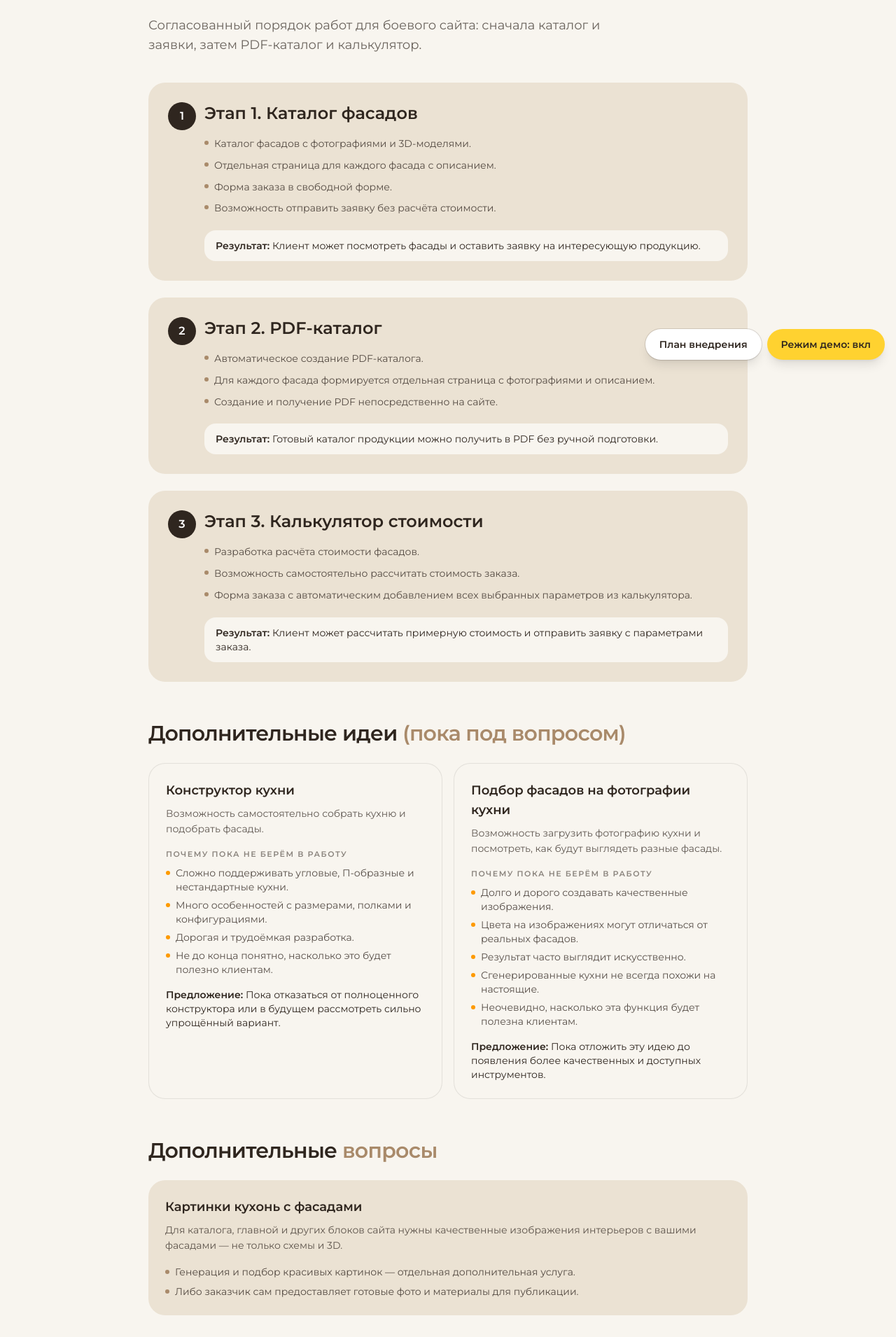
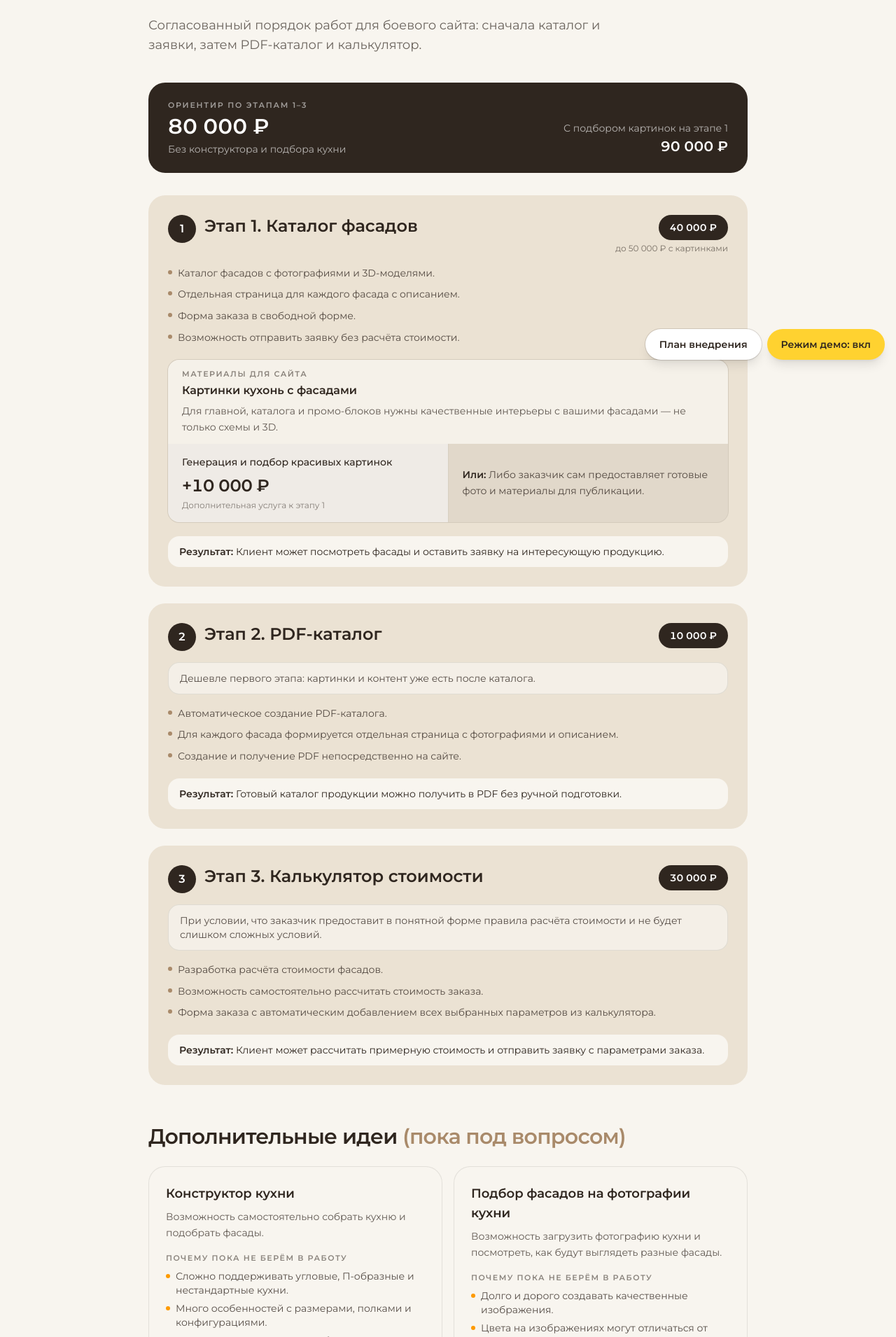
Before and after one commit to IvanDmitrachkov/fasady-sysoly-mvp-catalog, a Next.js app: page /offer in a window 1280 px wide. Shown: the part 270-2180 px from the top of the page at 70% size. Built offline with nearby package versions, Linux system fonts and the light colour scheme.

Commit message:
выбор фасадов на кухне

```diff
--- a/src/components/offer/ImplementationPlan.tsx
+++ b/src/components/offer/ImplementationPlan.tsx
@@ -1,12 +1,46 @@
-import { additionalQuestions, deferredIdeas, implementationStages, implementationSummary } from "@/lib/implementation-plan";
+import {
+  deferredIdeas,
+  implementationPriceDisclaimer,
+  implementationStages,
+  implementationStagesTotalRub,
+  implementationSummary,
+  type ImplementationStage,
+  type StageMaterialAddon,
+} from "@/lib/implementation-plan";
+import { rub } from "@/lib/offer";
 
-export default function ImplementationPlan() {
+function MaterialAddon({ addon }: { addon: StageMaterialAddon }) {
   return (
-    <div className="mt-10">
-      <ol className="grid gap-6">
-        {implementationStages.map((stage) => (
-          <li key={stage.id} className="rounded-[1.5rem] bg-sand p-5 sm:p-7">
-            <div className="flex flex-wrap items-start gap-3">
+    <div className="mt-5 overflow-hidden rounded-2xl ring-1 ring-cocoa/12">
+      <div className="bg-cream/80 px-4 py-3 sm:px-5">
+        <p className="text-[11px] font-semibold uppercase tracking-[0.14em] text-cocoa/55">Материалы для сайта</p>
+        <h3 className="mt-1 text-base font-semibold text-cocoa">{addon.title}</h3>
+        <p className="mt-1.5 text-sm leading-relaxed text-cocoa/75">{addon.description}</p>
+      </div>
+      <div className="grid gap-px bg-cocoa/10 sm:grid-cols-2">
+        <div className="bg-white/60 px-4 py-4 sm:px-5">
+          <p className="text-sm font-medium text-cocoa">{addon.serviceLabel}</p>
+          <p className="mt-2 text-2xl font-semibold tabular-nums tracking-tight text-cocoa">+{rub(addon.priceRub)}</p>
+          <p className="mt-1 text-xs text-cocoa/55">Дополнительная услуга к этапу 1</p>
+        </div>
+        <div className="flex items-center bg-sand/50 px-4 py-4 sm:px-5">
+          <p className="text-sm leading-relaxed text-cocoa/80">
+            <span className="font-semibold text-cocoa">Или:</span> {addon.alternative}
+          </p>
+        </div>
+      </div>
+    </div>
+  );
+}
+
+function StageCard({ stage }: { stage: ImplementationStage }) {
+  const maxWithImages =
+    stage.number === 1 && stage.materialAddon ? stage.priceRub + stage.materialAddon.priceRub : null;
+
+  return (
+    <li className="rounded-[1.5rem] bg-sand p-5 sm:p-7">
+      <div className="flex flex-wrap items-start justify-between gap-4">
+        <div className="flex min-w-0 flex-1 items-start gap-3">
           <span
             className="grid size-10 shrink-0 place-items-center rounded-full bg-cocoa text-base font-semibold text-white"
             aria-hidden
@@ -17,6 +51,26 @@ export default function ImplementationPlan() {
             <h2 className="text-xl font-semibold text-cocoa sm:text-2xl">
               Этап {stage.number}. {stage.title}
             </h2>
+          </div>
+        </div>
+        <div className="flex flex-col items-end gap-1 text-right">
+          <span className="rounded-full bg-cocoa px-4 py-2 text-sm font-semibold tabular-nums text-white">
+            {rub(stage.priceRub)}
+          </span>
+          {maxWithImages !== null && (
+            <span className="text-xs text-cocoa/60">
+              до {rub(maxWithImages)} с&nbsp;картинками
+            </span>
+          )}
+        </div>
+      </div>
+
+      {stage.priceNote && (
+        <p className="mt-4 rounded-2xl border border-cocoa/10 bg-cream/70 px-4 py-3 text-sm text-cocoa/80">
+          {stage.priceNote}
+        </p>
+      )}
+
       <ul className="mt-4 grid gap-2 text-sm leading-relaxed text-cocoa/80">
         {stage.items.map((item) => (
           <li key={item} className="flex gap-2">
@@ -25,12 +79,36 @@ export default function ImplementationPlan() {
           </li>
         ))}
       </ul>
+
+      {stage.materialAddon && <MaterialAddon addon={stage.materialAddon} />}
+
       <p className="mt-5 rounded-2xl bg-cream px-4 py-3 text-sm text-cocoa">
         <span className="font-semibold">Результат:</span> {stage.result}
       </p>
+    </li>
+  );
+}
+
+export default function ImplementationPlan() {
+  const kitchenAddon = implementationStages[0]?.materialAddon?.priceRub ?? 0;
+
+  return (
+    <div className="mt-10">
+      <div className="mb-8 flex flex-wrap items-end justify-between gap-4 rounded-[1.5rem] bg-cocoa px-5 py-5 text-white sm:px-7 sm:py-6">
+        <div>
+          <p className="text-[11px] font-semibold uppercase tracking-[0.16em] text-white/55">Ориентир по этапам 1–3</p>
+          <p className="mt-1 text-2xl font-semibold tabular-nums sm:text-3xl">{rub(implementationStagesTotalRub)}</p>
+          <p className="mt-1 text-sm text-white/65">Без конструктора и подбора кухни</p>
+        </div>
+        <div className="text-right">
+          <p className="text-sm text-white/65">С подбором картинок на этапе 1</p>
+          <p className="mt-0.5 text-xl font-semibold tabular-nums">{rub(implementationStagesTotalRub + kitchenAddon)}</p>
         </div>
       </div>
-          </li>
+
+      <ol className="grid gap-6">
+        {implementationStages.map((stage) => (
+          <StageCard key={stage.id} stage={stage} />
         ))}
       </ol>
 
@@ -63,31 +141,12 @@ export default function ImplementationPlan() {
         </ul>
       </section>
 
-      <section className="mt-14" aria-labelledby="questions-title">
-        <h2 id="questions-title" className="text-2xl font-semibold tracking-tight text-cocoa sm:text-3xl">
-          Дополнительные <span className="text-taupe">вопросы</span>
-        </h2>
-
-        <ul className="mt-6 grid gap-4">
-          {additionalQuestions.map((q) => (
-            <li key={q.id} className="rounded-[1.5rem] bg-sand p-5 sm:p-6">
-              <h3 className="text-lg font-semibold text-cocoa">{q.title}</h3>
-              <p className="mt-2 text-sm leading-relaxed text-cocoa/75">{q.description}</p>
-              <ul className="mt-4 grid gap-2 text-sm text-cocoa/80">
-                {q.options.map((option) => (
-                  <li key={option} className="flex gap-2">
-                    <span aria-hidden className="mt-[0.45rem] size-1.5 shrink-0 rounded-full bg-taupe" />
-                    {option}
-                  </li>
-                ))}
-              </ul>
-            </li>
-          ))}
-        </ul>
-      </section>
-
       <p className="mt-10 max-w-3xl rounded-[1.5rem] bg-cocoa p-5 text-sm leading-relaxed text-white sm:p-6 sm:text-base">
         <span className="font-semibold">Общий подход:</span> {implementationSummary}
+      </p>
+
+      <p className="mt-4 max-w-3xl text-sm leading-relaxed text-cocoa/60" role="note">
+        {implementationPriceDisclaimer}
       </p>
 
       <p className="mt-6 max-w-3xl text-sm leading-relaxed text-cocoa/65" role="note">
--- a/src/lib/implementation-plan.ts
+++ b/src/lib/implementation-plan.ts
@@ -1,13 +1,29 @@
 /**
- * План внедрения проекта (этапы 1–3, отложенные идеи, дополнительные вопросы).
+ * План внедрения проекта (этапы 1–3, отложенные идеи, ориентиры по стоимости).
  * Источник правды вместе с docs/implementation-plan.md — при изменении обновляйте оба.
  */
+export type StageMaterialAddon = {
+  id: string;
+  title: string;
+  description: string;
+  /** Доп. услуга разработчика */
+  serviceLabel: string;
+  priceRub: number;
+  /** Если заказчик не заказывает генерацию */
+  alternative: string;
+};
+
 export type ImplementationStage = {
   id: string;
   number: number;
   title: string;
   items: string[];
   result: string;
+  priceRub: number;
+  /** Пояснение к цене этапа */
+  priceNote?: string;
+  /** Только для этапа 1: блок про картинки кухонь */
+  materialAddon?: StageMaterialAddon;
 };
 
 export type DeferredIdea = {
@@ -16,13 +32,6 @@ export type DeferredIdea = {
   description: string;
   reasons: string[];
   proposal: string;
-};
-
-export type AdditionalQuestion = {
-  id: string;
-  title: string;
-  description: string;
-  options: string[];
 };
 
 export const implementationStages: ImplementationStage[] = [
@@ -37,6 +46,16 @@ export const implementationStages: ImplementationStage[] = [
       "Возможность отправить заявку без расчёта стоимости.",
     ],
     result: "Клиент может посмотреть фасады и оставить заявку на интересующую продукцию.",
+    priceRub: 40_000,
+    materialAddon: {
+      id: "kitchen-images",
+      title: "Картинки кухонь с фасадами",
+      description:
+        "Для главной, каталога и промо-блоков нужны качественные интерьеры с вашими фасадами — не только схемы и 3D.",
+      serviceLabel: "Генерация и подбор красивых картинок",
+      priceRub: 10_000,
+      alternative: "Либо заказчик сам предоставляет готовые фото и материалы для публикации.",
+    },
   },
   {
     id: "pdf",
@@ -48,6 +67,8 @@ export const implementationStages: ImplementationStage[] = [
       "Создание и получение PDF непосредственно на сайте.",
     ],
     result: "Готовый каталог продукции можно получить в PDF без ручной подготовки.",
+    priceRub: 10_000,
+    priceNote: "Дешевле первого этапа: картинки и контент уже есть после каталога.",
   },
   {
     id: "calculator",
@@ -59,6 +80,9 @@ export const implementationStages: ImplementationStage[] = [
       "Форма заказа с автоматическим добавлением всех выбранных параметров из калькулятора.",
     ],
     result: "Клиент может рассчитать примерную стоимость и отправить заявку с параметрами заказа.",
+    priceRub: 30_000,
+    priceNote:
+      "При условии, что заказчик предоставит в понятной форме правила расчёта стоимости и не будет слишком сложных условий.",
   },
 ];
 
@@ -90,18 +114,11 @@ export const deferredIdeas: DeferredIdea[] = [
   },
 ];
 
-export const additionalQuestions: AdditionalQuestion[] = [
-  {
-    id: "kitchen-images",
-    title: "Картинки кухонь с фасадами",
-    description:
-      "Для каталога, главной и других блоков сайта нужны качественные изображения интерьеров с вашими фасадами — не только схемы и 3D.",
-    options: [
-      "Генерация и подбор красивых картинок — отдельная дополнительная услуга.",
-      "Либо заказчик сам предоставляет готовые фото и материалы для публикации.",
-    ],
-  },
-];
+/** Сумма этапов 1–3 (без конструктора и подбора кухни; опция картинок — отдельно) */
+export const implementationStagesTotalRub = implementationStages.reduce((s, st) => s + st.priceRub, 0);
 
 export const implementationSummary =
   "Сначала делаем полезный каталог, затем PDF-каталог и калькулятор. Сложные дополнительные инструменты пока не включаем в обязательный план разработки.";
+
+export const implementationPriceDisclaimer =
+  "Цены ориентировочные, не коммерческое предложение. Итог зависит от объёма правок, материалов от заказчика и согласованного состава работ.";
```
Also changed, not shown: 1 other file (tests, documents, lock files or other folders). Lines whose indentation alone changed are shown as unchanged.
